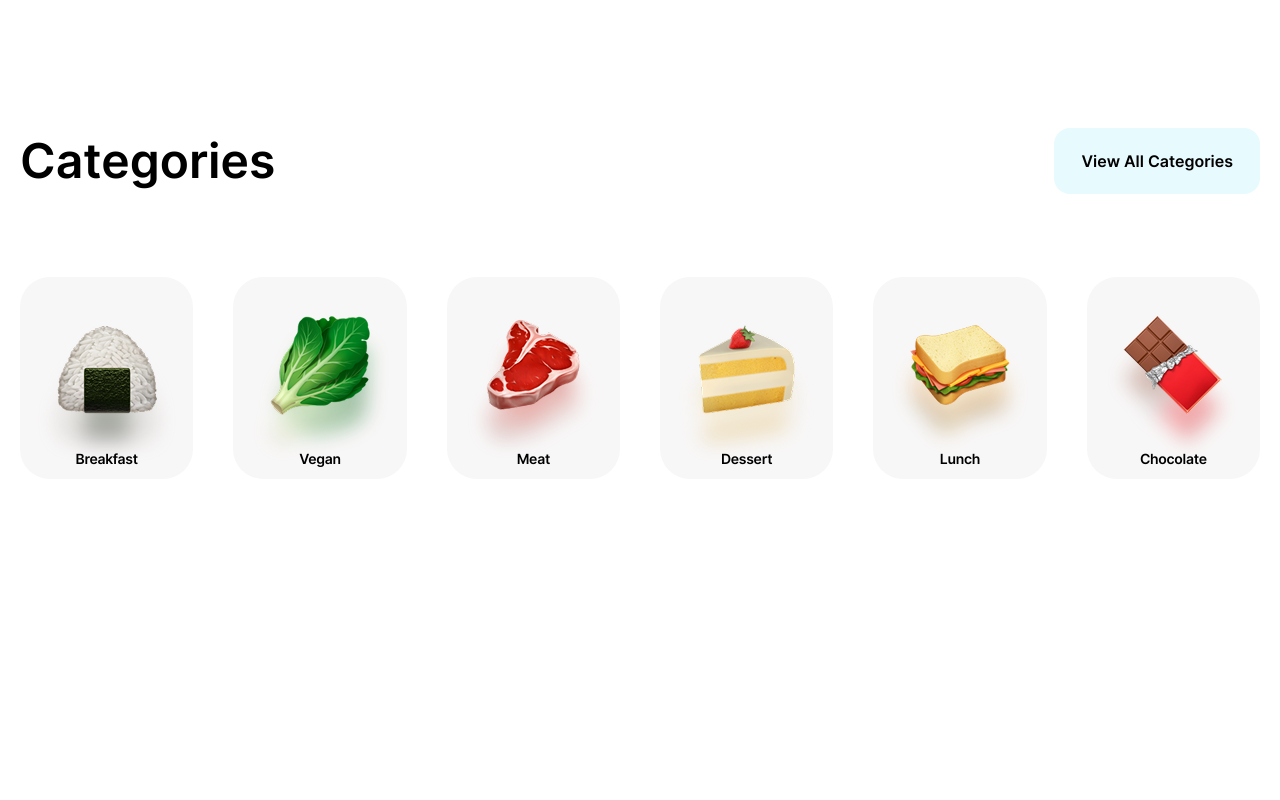
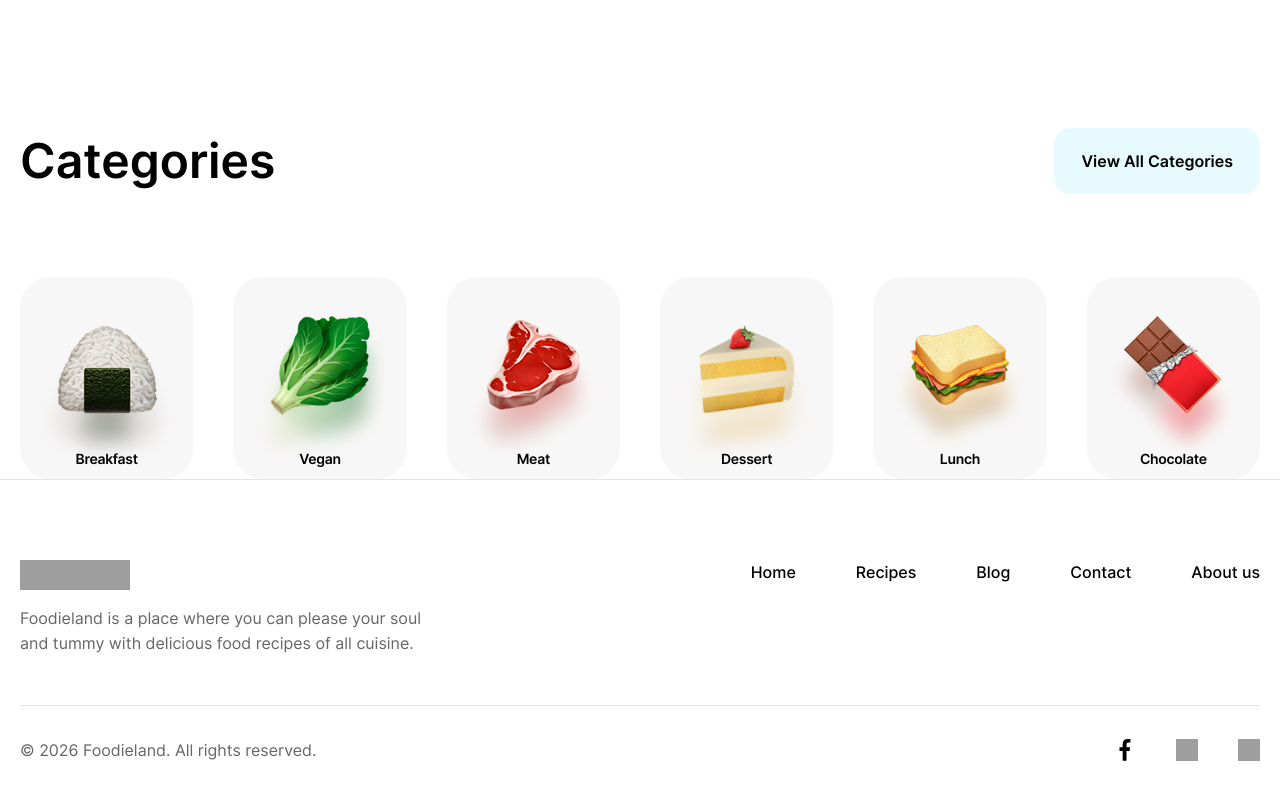
Before and after one commit to ysk2006/foodieland, a React (Vite) app: page / in a window 1280 px wide. Shown: the part 1016-1816 px from the top of the page. Before the commit the page ends 1495 px from the top, so only its background shows below. Built offline with nearby package versions, Linux system fonts and the light colour scheme; no server answers; grey boxes are pictures that could not be loaded.

Commit message:
create(component): site footer
Add a global footer with logo, navigation and social links, and pin it to the bottom of the layout.

```diff
--- /dev/null
+++ b/src/components/layout/footer/Footer.jsx
@@ -0,0 +1,53 @@
+import { Link } from "react-router";
+
+import HeaderLogo from "@/components/layout/header/components/logo/HeaderLogo";
+import { HeaderNavList, HeaderContactsItems } from "@/context/header";
+import { SITE_NAME } from "@/config/site";
+
+import styles from "./Footer.module.scss";
+
+function Footer() {
+  return (
+    <footer className={styles.footer}>
+      <div className="container">
+        <div className={styles.footer__top}>
+          <div className={styles["footer__top--brand"]}>
+            <HeaderLogo />
+            <p>
+              {SITE_NAME} is a place where you can please your soul and tummy
+              with delicious food recipes of all cuisine.
+            </p>
+          </div>
+          <nav aria-label="Footer">
+            <ul className={styles.footer__nav}>
+              {HeaderNavList.map((item) => (
+                <li key={item.id}>
+                  <Link to={item.link}>{item.name}</Link>
+                </li>
+              ))}
+            </ul>
+          </nav>
+        </div>
+
+        <div className={styles.footer__bottom}>
+          <p className={styles.footer__copy}>
+            © 2026 {SITE_NAME}. All rights reserved.
+          </p>
+          <div className={styles.footer__social}>
+            {HeaderContactsItems.map((contact) => (
+              <Link
+                key={contact.id}
+                to={contact.url}
+                aria-label={contact.name}
+              >
+                <img src={contact.icon} alt="" />
+              </Link>
+            ))}
+          </div>
+        </div>
+      </div>
+    </footer>
+  );
+}
+
+export default Footer;
--- /dev/null
+++ b/src/components/layout/footer/Footer.module.scss
@@ -0,0 +1,110 @@
+@use "@/styles/mixin" as *;
+
+.footer {
+  padding-top: 80px;
+  padding-bottom: 40px;
+  border-top: 1px solid rgba(0, 0, 0, 0.1);
+
+  @include responsive("table") {
+    padding-top: 48px;
+    padding-bottom: 24px;
+  }
+
+  &__top {
+    display: flex;
+    align-items: flex-start;
+    justify-content: space-between;
+    gap: 40px;
+    padding-bottom: 48px;
+
+    @include responsive("table") {
+      flex-direction: column;
+      gap: 24px;
+      padding-bottom: 32px;
+    }
+
+    &--brand {
+      max-width: 420px;
+
+      p {
+        margin-top: 16px;
+        font-size: 16px;
+        line-height: 160%;
+        opacity: 60%;
+      }
+    }
+  }
+
+  &__nav {
+    display: flex;
+    align-items: center;
+    gap: 60px;
+    list-style: none;
+    padding: 0;
+    margin: 0;
+
+    @include responsive("table") {
+      gap: 20px;
+      flex-wrap: wrap;
+    }
+
+    li a {
+      font-size: 16px;
+      font-weight: 500;
+      letter-spacing: -2%;
+      text-decoration: none;
+      color: var(--black-color);
+      transition: opacity 0.1s ease-in;
+
+      &:hover {
+        opacity: 0.5;
+      }
+    }
+  }
+
+  &__bottom {
+    display: flex;
+    align-items: center;
+    justify-content: space-between;
+    gap: 16px;
+    padding-top: 32px;
+    border-top: 1px solid rgba(0, 0, 0, 0.1);
+
+    @include responsive("mobile") {
+      flex-direction: column;
+      text-align: center;
+    }
+  }
+
+  &__copy {
+    font-size: 16px;
+    letter-spacing: -2%;
+    opacity: 60%;
+  }
+
+  &__social {
+    display: flex;
+    align-items: center;
+    gap: 40px;
+
+    @include responsive("table") {
+      gap: 20px;
+    }
+
+    a {
+      display: block;
+      opacity: 1;
+      transition: opacity 0.1s ease-in-out;
+
+      &:hover {
+        opacity: 0.7;
+      }
+
+      img {
+        display: block;
+        width: 22px;
+        height: 22px;
+      }
+    }
+  }
+}
--- a/src/components/layout/header/components/logo/HeaderLogo.jsx
+++ b/src/components/layout/header/components/logo/HeaderLogo.jsx
@@ -1,5 +1,6 @@
 import { Link } from "react-router";
 import Logo from "@/assets/logo.svg";
+import { PATHS } from "@/app/router/paths";
 
 import styles from "./HeaderLogo.module.scss";
 
@@ -21,7 +22,7 @@ const IsHeaderHaveLogo = ({ logo, text = "undefiend" }) => {
 
 function HeaderLogo() {
   return (
-    <Link className={styles.header__logo}>
+    <Link to={PATHS.HOME} className={styles.header__logo}>
       <IsHeaderHaveLogo logo={Logo} text="Foodieland" />
     </Link>
   );
--- a/src/layouts/RootLayout.jsx
+++ b/src/layouts/RootLayout.jsx
@@ -1,5 +1,6 @@
 import { Outlet } from "react-router";
 import Header from "@/components/layout/header/Header";
+import Footer from "@/components/layout/footer/Footer";
 
 function RootLayout() {
     return (
@@ -8,6 +9,7 @@ function RootLayout() {
             <main className="container">
                 <Outlet />
             </main>
+            <Footer />
         </div>
     );
 }
--- a/src/styles/_settings.scss
+++ b/src/styles/_settings.scss
@@ -4,6 +4,7 @@
 
 html,
 body {
+    overflow-x: hidden;
     font-family: var(--font);
     font-weight: 400;
     font-size: var(--font-size-default);
@@ -45,3 +46,13 @@ body {
         padding-inline: var(--container-padding);
     }
 }
+
+.app {
+    min-height: 100vh;
+    display: flex;
+    flex-direction: column;
+}
+
+main.container {
+    flex: 1;
+}
```
Also changed, not shown: src/styles/_vars.scss (indentation only).
